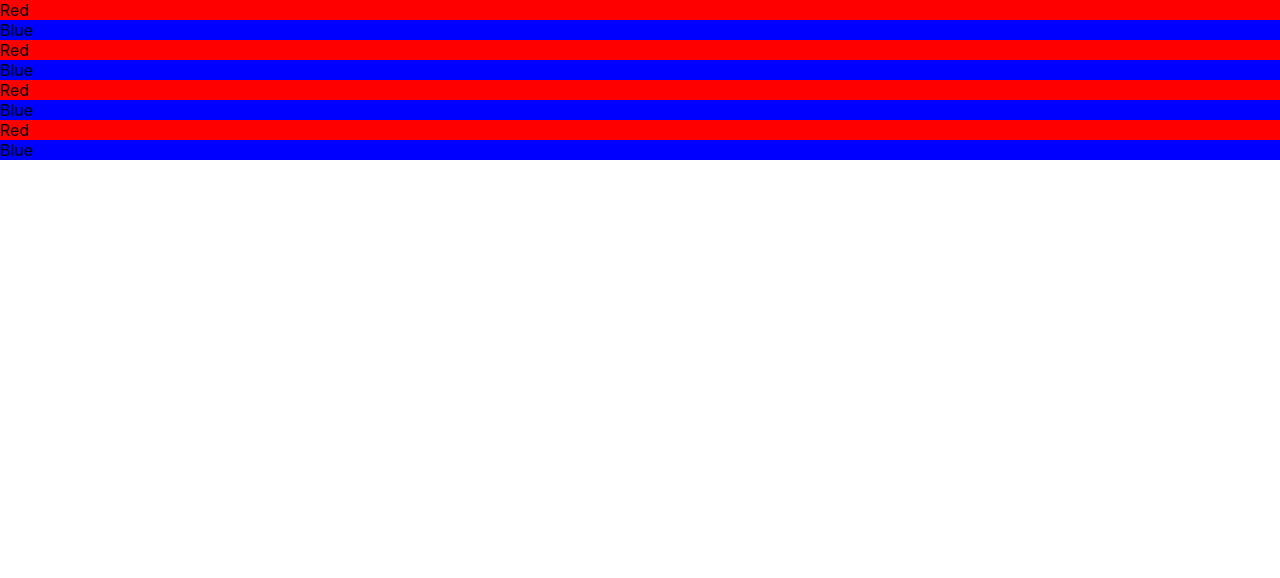
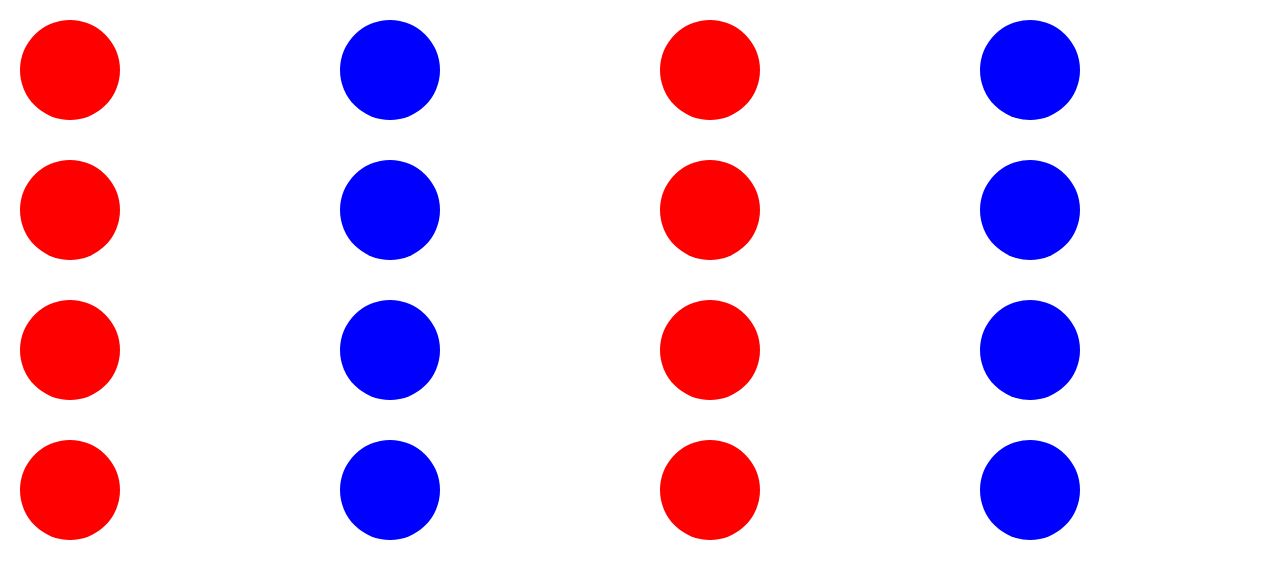
Before and after one commit to Shah-Siddharth/connect-4-react, a JavaScript app: page / in a window 1280 px wide. Shown: the top 578 px of the page. Built offline with nearby package versions, Linux system fonts and the light colour scheme; the HTML template or start-up script is replaced by a standard one.

Commit message:
added more gamecircles, styled them to be circular

```diff
--- a/src/App.js
+++ b/src/App.js
@@ -2,37 +2,53 @@ import GameCircle from "./components/GameCircle";
 
 function App() {
   return (
-    <div>
+    <div style={{display: "grid", gridTemplateColumns: "1fr 1fr 1fr 1fr"}}>
       <GameCircle id="1" color="red">
-      Red
       </GameCircle>
 
       <GameCircle id="2" color="blue">
-      Blue
       </GameCircle>
 
-      <GameCircle id="1" color="red">
-      Red
+      <GameCircle id="3" color="red">
       </GameCircle>
 
-      <GameCircle id="2" color="blue">
-      Blue
+      <GameCircle id="4" color="blue">
       </GameCircle>
 
-      <GameCircle id="1" color="red">
-      Red
+      <GameCircle id="5" color="red">
       </GameCircle>
 
-      <GameCircle id="2" color="blue">
-      Blue
+      <GameCircle id="6" color="blue">
       </GameCircle>
 
-      <GameCircle id="1" color="red">
-      Red
+      <GameCircle id="7" color="red">
       </GameCircle>
 
-      <GameCircle id="2" color="blue">
-      Blue
+      <GameCircle id="8" color="blue">
+      </GameCircle>
+
+      <GameCircle id="9" color="red">
+      </GameCircle>
+
+      <GameCircle id="10" color="blue">
+      </GameCircle>
+
+      <GameCircle id="11" color="red">
+      </GameCircle>
+
+      <GameCircle id="12" color="blue">
+      </GameCircle>
+
+      <GameCircle id="13" color="red">
+      </GameCircle>
+
+      <GameCircle id="14" color="blue">
+      </GameCircle>
+
+      <GameCircle id="15" color="red">
+      </GameCircle>
+
+      <GameCircle id="16" color="blue">
       </GameCircle>
     </div>
   );
--- a/src/components/GameCircle.js
+++ b/src/components/GameCircle.js
@@ -4,7 +4,7 @@ function onClick(id) {
 
 function GameCircle({id, color, children}) {
     return(
-        <div style={{ backgroundColor: color }} onClick={() => onClick(id)}>
+        <div style={{ backgroundColor: color, width: 100, height: 100, margin: 20, borderRadius: '50%' }} onClick={() => onClick(id)}>
             {children}
         </div>
     )
```
